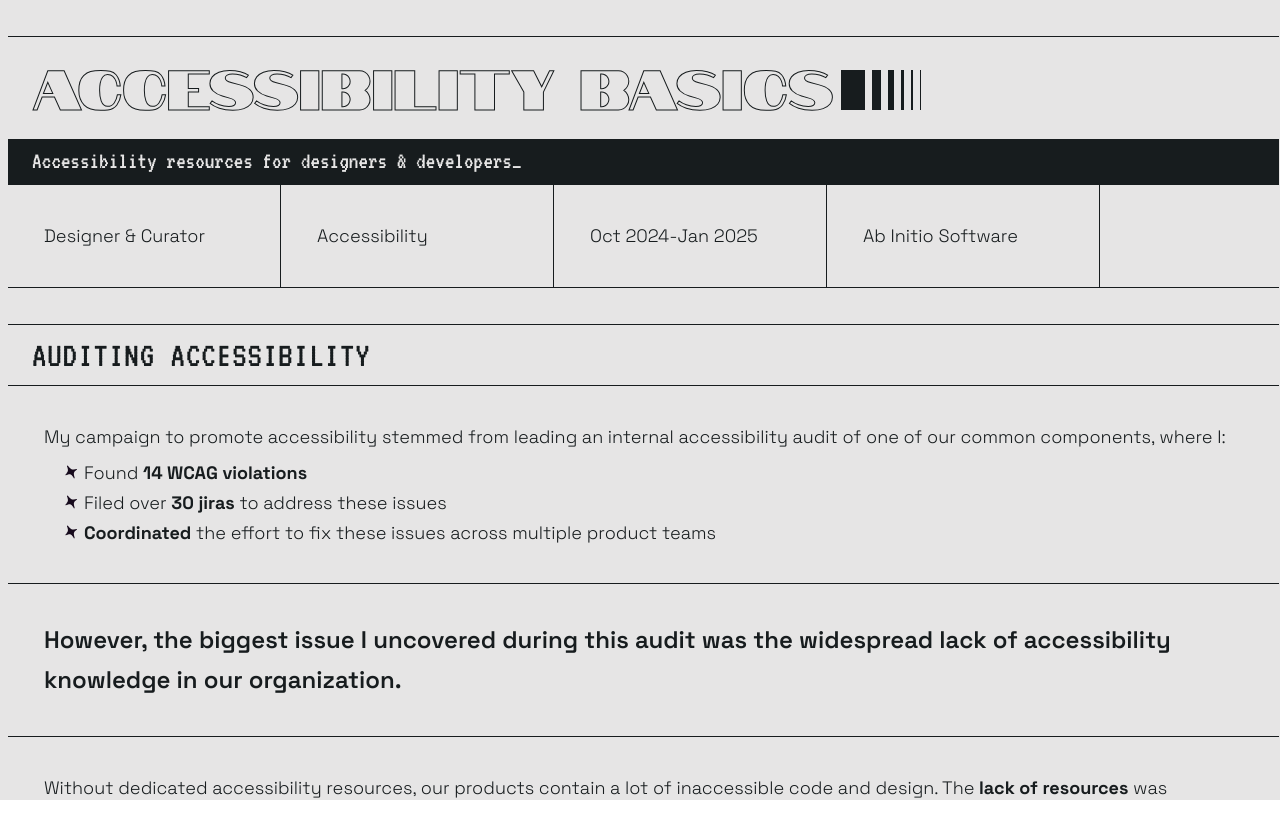
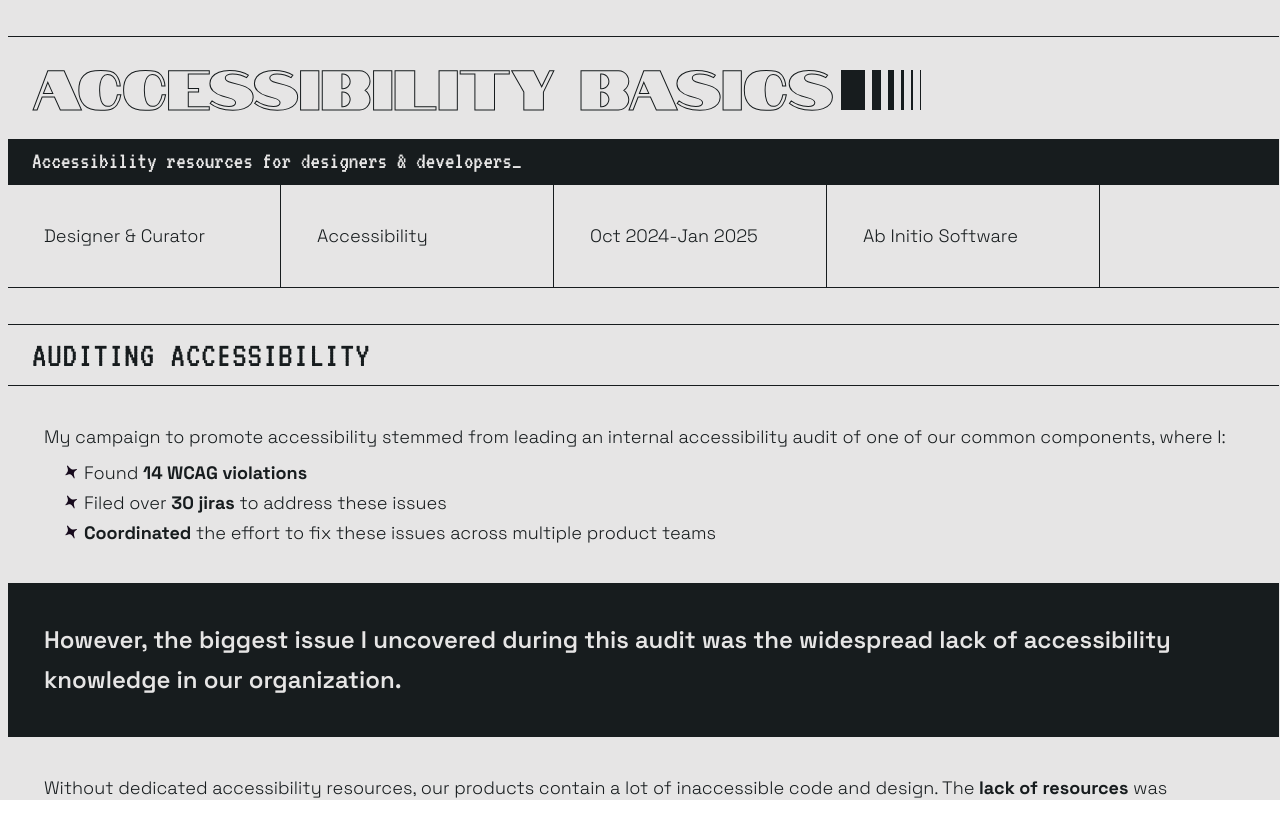
Before and after one commit to mollypribble/portfolio, a React (Create React App) app: page /portfolio/projects/a11y in a window 1280 px wide. Shown: the top 838 px of the page. Built offline with nearby package versions, Linux system fonts and the light colour scheme.

Commit message:
fix links, contrast callouts

```diff
--- a/src/App.css
+++ b/src/App.css
@@ -14,6 +14,7 @@
   --font-large: 36px;
   --font-extra-large: 42px;
   --font-xxl: 56px;
+  --banner: var(--default-white);
 }
 
 /* fonts */
@@ -100,6 +101,7 @@ body{
   --focus-blue: #cee0eb;
   --focus-shadow-blue: #7fabcb;
   --focus-outline-blue: #4886B1;
+  --banner: var(--default-white);
 }
 .main-display.light a .link-button img{
   filter: invert(1);
@@ -509,8 +511,19 @@ ul li{
 }
 
 button, a{
+  cursor: url('./media/hover-cursor.png') 9 9, crosshair;
+}
+
+button{
   color: var(--default-white);
-  cursor: url('./media/hover-cursor.png') 9 9, crosshair;
+}
+
+a{
+  color: var(--default-white);
+}
+
+.banner a{
+  color: var(--default-black);
 }
 
 a:active,
@@ -2806,3 +2819,9 @@ video {
     list-style-image: unset;
   }
 }
+
+.section-header.contrast,
+.mindyoga-three-stages-text .mindyoga-stage.callout {
+  background-color: var(--banner);
+  color: var(--default-black);
+}
--- a/src/components/projectList.js
+++ b/src/components/projectList.js
@@ -16,7 +16,7 @@ class ProjectList extends React.Component {
                 <Title title="Projects"/>
                 <div className='project-list'>
                     <ReactButtonLink className={"proj-button-wrapper"} proj={true} linkTo="/portfolio/projects/mindyoga" projName={"MindYoga"} projNumber={'1'} projDescription={"Design/HCI Research, Rapid Prototyping"} projRole={"Co-lead Researcher"} onClick={(e) => this.props.handleNewProj(2)} />
-                    <ReactButtonLink className={"proj-button-wrapper no-right"} proj={true} linkTo="/portfolio/projects/active-view-data" projName={"Active View Data"} projNumber={'2'} projDescription={"UX Design, Interaction Design, Prototyping, User Testing"} projRole={"Lead UX Designer"} onClick={(e) => this.props.handleNewProj(3)} />
+                    <ReactButtonLink className={"proj-button-wrapper no-right"} proj={true} linkTo="/portfolio/projects/active-view-data" projName={"Active View Data"} projNumber={'2'} projDescription={"UX Design, Interaction Design, Prototyping, User Testing"} projRole={"Solo UX Designer"} onClick={(e) => this.props.handleNewProj(3)} />
                     <ReactButtonLink className={"proj-button-wrapper"} proj={true} linkTo="/portfolio/projects/universal-filtering" projName={"Universal Filtering"} projNumber={'3'} projDescription={"Interaction Design, UX Design, Mockups"} projRole={"Lead UX Designer"} onClick={(e) => this.props.handleNewProj(4)} />
                     {/* <ReactButtonLink className={"proj-button-wrapper"} proj={true} linkTo="/portfolio/projects/recruit-right" projName={"Recruit Right"} projNumber={'3'} projDescription={"Wireframing, User Personas"} projRole={"Designer & Creator"} onClick={(e) => this.props.handleNewProj(4)} /> */}
                     <ReactButtonLink className={"proj-button-wrapper no-right"} proj={true} linkTo="/portfolio/projects/a11y" projName={"Accessibility Basics"} projNumber={'4'} projDescription={"Accessibility"} projRole={"Designer & Creator"} onClick={(e) => this.props.handleNewProj(5)} />
--- a/src/components/projects/a11y.js
+++ b/src/components/projects/a11y.js
@@ -44,7 +44,7 @@ class a11y extends React.Component {
                     </div>
                 </Single>
                 <Double>
-                    <p className='section-header'>However, the biggest issue I uncovered during this audit was the widespread lack of accessibility knowledge in our organization.</p>
+                    <p className='section-header contrast'>However, the biggest issue I uncovered during this audit was the widespread lack of accessibility knowledge in our organization.</p>
                     <div>
                         <p>Without dedicated accessibility resources, our products contain a lot of inaccessible code and design. The <b>lack of resources</b> was exacerbated by a general sense that accessibility was a <b>confusing, overwhelming topic</b> and an attitude that accessibility <b>doesn't provide additional business value</b>.</p>
                     </div>
--- a/src/components/projects/akvd.js
+++ b/src/components/projects/akvd.js
@@ -17,7 +17,7 @@ class Akvd extends React.Component {
             <Title title="Active View Data" />
             <div className='banner'>A business-friendly interface for data processing &#xB7; Patent Pending_</div>
             <ProjectOverview
-            what='Lead UX Designer'
+            what='Solo UX Designer'
             skills='UX Design, Interaction Design, Prototyping, User Testing'
             dates='Jun 2022-Aug 2022'
             affiliation='Ab Initio Software' />
```
